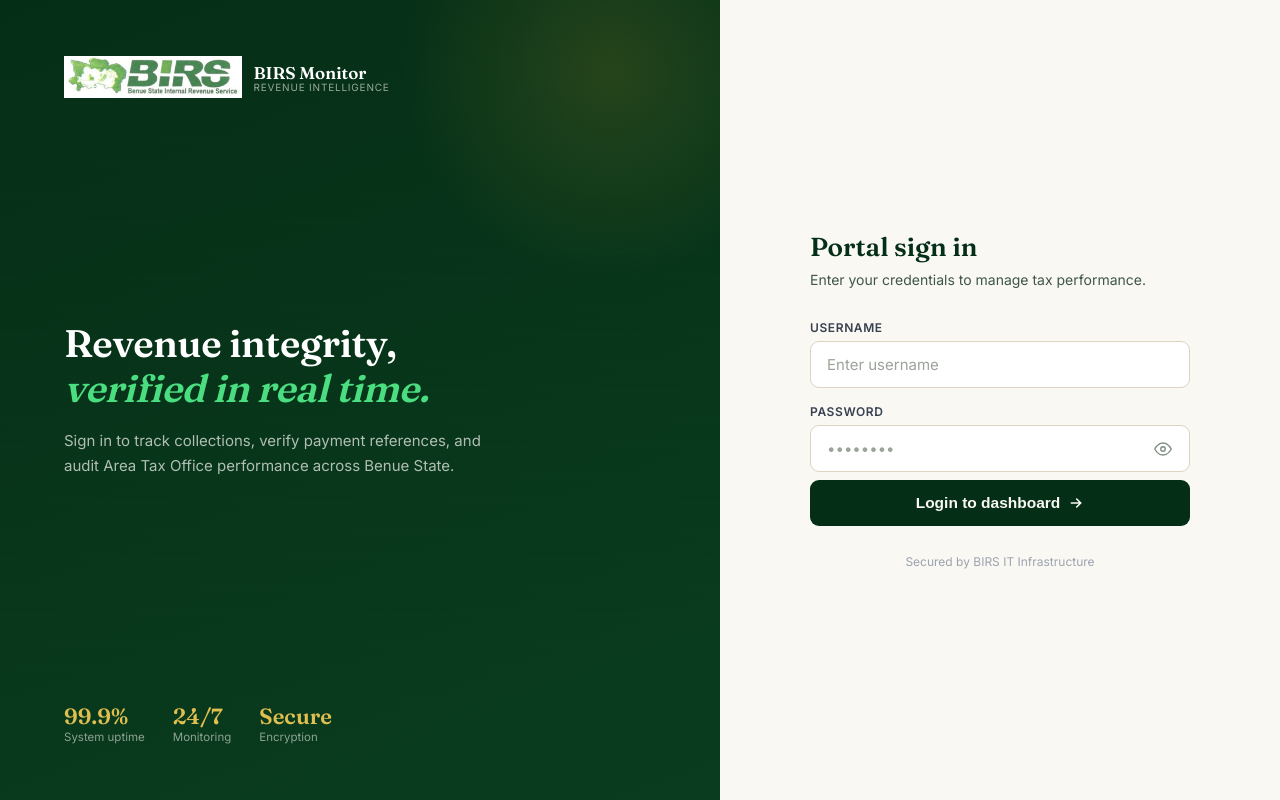
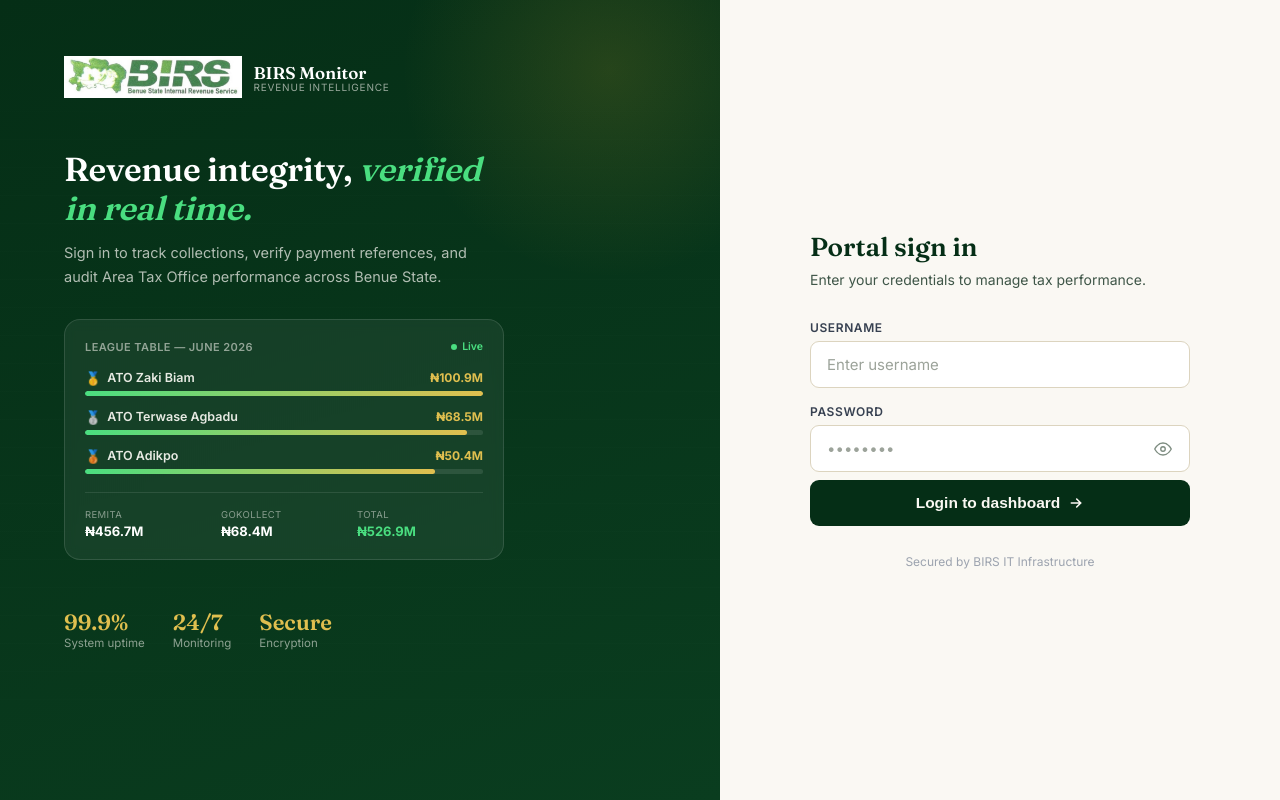
Before and after one commit to sonnenaswem/birsmonitor, a Next.js app in the folder birs-frontend/: page /login in a window 1280 px wide. Built offline with nearby package versions, Linux system fonts and the light colour scheme; no server answers.

Commit message:
feat:atodownloads

```diff
--- a/birs-frontend/app/login/page.tsx
+++ b/birs-frontend/app/login/page.tsx
@@ -120,7 +120,8 @@ export default function LoginPage() {
           overflow: "hidden",
           display: "flex",
           flexDirection: "column",
-          justifyContent: "space-between",
+          justifyContent: "center",
+          gap: 48,
           padding: "56px 64px",
         }}
       >
@@ -136,7 +137,7 @@ export default function LoginPage() {
           }}
         />
 
-        <div style={{ display: "flex", alignItems: "center", gap: 12, position: "relative" }}>
+        <div style={{ display: "flex", alignItems: "center", gap: 12, position: "absolute", top: 56, left: 64 }}>
           <img
             src="/logo1.png"
             alt="BIRS Logo"
@@ -183,24 +184,110 @@ export default function LoginPage() {
           </div>
         </div>
 
-        <div style={{ position: "relative", maxWidth: 420 }}>
+        <div style={{ position: "relative", maxWidth: 440 }}>
           <h1
             style={{
               fontFamily: "'Fraunces', serif",
               fontWeight: 600,
-              fontSize: "clamp(1.9rem, 3vw, 2.6rem)",
+              fontSize: "clamp(1.7rem, 2.6vw, 2.25rem)",
               color: "#fff",
               lineHeight: 1.15,
               letterSpacing: "-0.01em",
-              marginBottom: 18,
+              marginBottom: 14,
             }}
           >
             Revenue integrity, <em style={{ fontStyle: "italic", color: "#4ade80" }}>verified in real time.</em>
           </h1>
-          <p style={{ fontSize: 15, color: "rgba(250,248,243,0.7)", lineHeight: 1.7 }}>
+          <p style={{ fontSize: 14.5, color: "rgba(250,248,243,0.7)", lineHeight: 1.65, marginBottom: 30 }}>
             Sign in to track collections, verify payment references, and audit Area Tax Office
             performance across Benue State.
           </p>
+
+          {/* Dashboard preview mockup */}
+          <div
+            style={{
+              background: "rgba(255,255,255,0.06)",
+              border: "1px solid rgba(255,255,255,0.12)",
+              borderRadius: 16,
+              padding: 20,
+              backdropFilter: "blur(6px)",
+            }}
+          >
+            <div style={{ display: "flex", justifyContent: "space-between", alignItems: "center", marginBottom: 16 }}>
+              <span style={{ fontSize: 11, fontWeight: 600, color: "rgba(250,248,243,0.55)", letterSpacing: "0.04em", textTransform: "uppercase" }}>
+                League Table — June 2026
+              </span>
+              <span
+                style={{
+                  display: "flex",
+                  alignItems: "center",
+                  gap: 5,
+                  fontSize: 10.5,
+                  fontWeight: 600,
+                  color: "#4ade80",
+                }}
+              >
+                <span style={{ width: 6, height: 6, borderRadius: "50%", background: "#4ade80" }} />
+                Live
+              </span>
+            </div>
+
+            {[
+              { name: "ATO Zaki Biam", pct: 100, amt: "₦100.9M", medal: "🥇" },
+              { name: "ATO Terwase Agbadu", pct: 96, amt: "₦68.5M", medal: "🥈" },
+              { name: "ATO Adikpo", pct: 88, amt: "₦50.4M", medal: "🥉" },
+            ].map((row) => (
+              <div key={row.name} style={{ marginBottom: 13 }}>
+                <div style={{ display: "flex", justifyContent: "space-between", alignItems: "center", marginBottom: 5 }}>
+                  <span style={{ fontSize: 12.5, fontWeight: 600, color: "rgba(250,248,243,0.92)", display: "flex", alignItems: "center", gap: 6 }}>
+                    <span style={{ fontSize: 13 }}>{row.medal}</span>
+                    {row.name}
+                  </span>
+                  <span style={{ fontSize: 12, fontWeight: 700, color: "#e0bf4f" }}>{row.amt}</span>
+                </div>
+                <div style={{ height: 5, background: "rgba(255,255,255,0.1)", borderRadius: 99, overflow: "hidden" }}>
+                  <div
+                    style={{
+                      width: `${row.pct}%`,
+                      height: "100%",
+                      background: "linear-gradient(90deg, #4ade80, #e0bf4f)",
+                      borderRadius: 99,
+                    }}
+                  />
+                </div>
+              </div>
+            ))}
+
+            <div
+              style={{
+                display: "grid",
+                gridTemplateColumns: "1fr 1fr 1fr",
+                gap: 10,
+                marginTop: 18,
+                paddingTop: 16,
+                borderTop: "1px solid rgba(255,255,255,0.1)",
+              }}
+            >
+              <div>
+                <div style={{ fontSize: 9.5, color: "rgba(250,248,243,0.5)", textTransform: "uppercase", letterSpacing: "0.04em", marginBottom: 3 }}>
+                  Remita
+                </div>
+                <div style={{ fontSize: 13, fontWeight: 700, color: "#fff" }}>₦456.7M</div>
+              </div>
+              <div>
+                <div style={{ fontSize: 9.5, color: "rgba(250,248,243,0.5)", textTransform: "uppercase", letterSpacing: "0.04em", marginBottom: 3 }}>
+                  GoKollect
+                </div>
+                <div style={{ fontSize: 13, fontWeight: 700, color: "#fff" }}>₦68.4M</div>
+              </div>
+              <div>
+                <div style={{ fontSize: 9.5, color: "rgba(250,248,243,0.5)", textTransform: "uppercase", letterSpacing: "0.04em", marginBottom: 3 }}>
+                  Total
+                </div>
+                <div style={{ fontSize: 13, fontWeight: 700, color: "#4ade80" }}>₦526.9M</div>
+              </div>
+            </div>
+          </div>
         </div>
 
         <div style={{ position: "relative", display: "flex", gap: 28 }}>
```
Also changed, not shown: birs-frontend/app/page.tsx (+5 -6 lines), birs-frontend/public/logo6.png (added), 1 other file (tests, documents, lock files or other folders).
